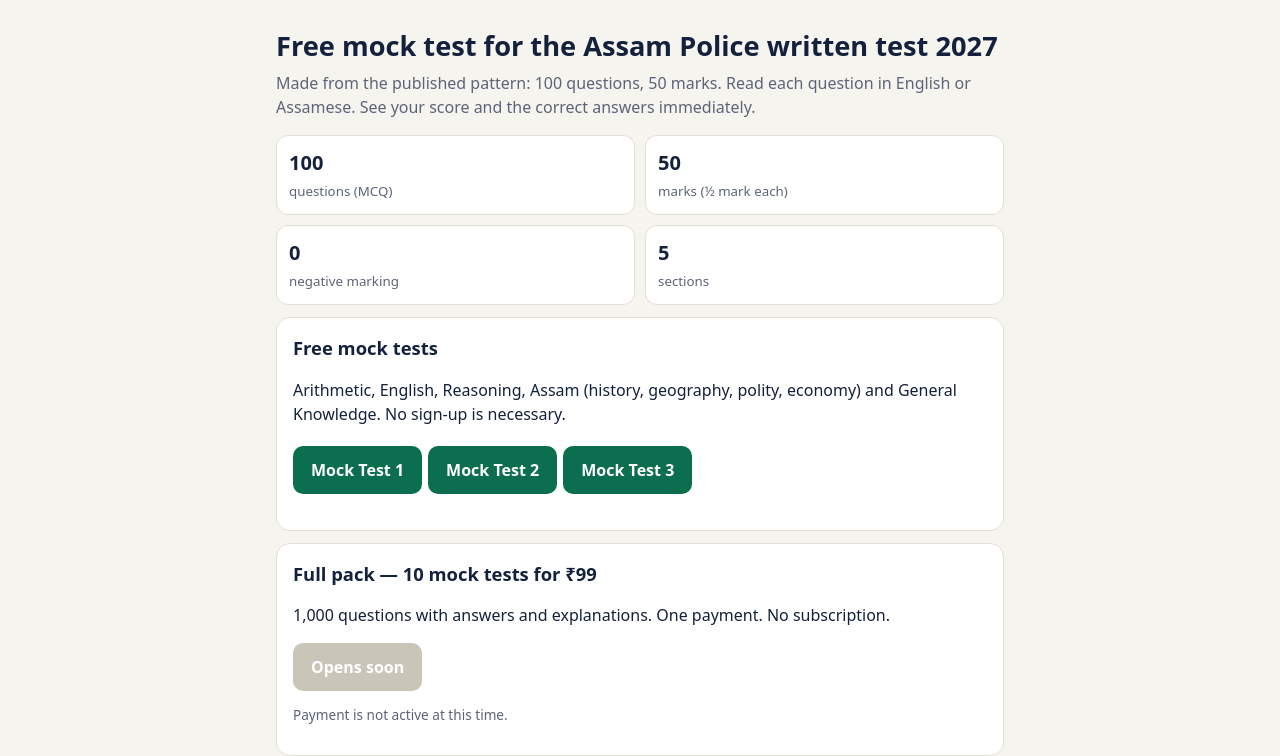
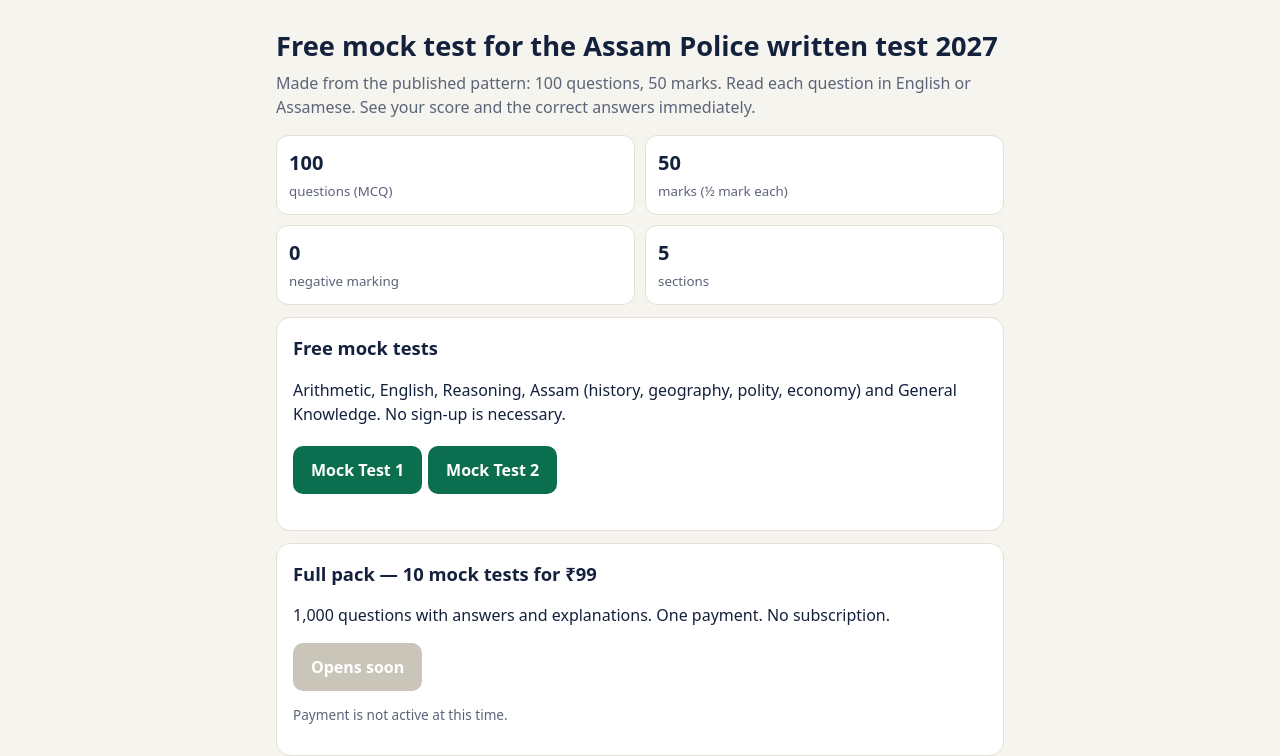
Before and after one commit to Byte-Forge-AI/axom-mock, a plain HTML site: page index.html in a window 1280 px wide. Shown: the part 65-821 px from the top of the page. Drawn offline with Linux system fonts and the light colour scheme.

```diff
--- a/index.html
+++ b/index.html
@@ -42,7 +42,7 @@
 </main>
 <footer><span data-en="AxomMock is an independent practice site. It is not connected with SLPRB or the Government of Assam. All questions are written by AxomMock. A good score here is not a promise of selection." data-as="AxomMock এটা স্বতন্ত্ৰ অনুশীলন ছাইট। SLPRB বা অসম চৰকাৰৰ সৈতে ইয়াৰ কোনো সম্পৰ্ক নাই। সকলো প্ৰশ্ন AxomMock য়ে নিজাকৈ প্ৰস্তুত কৰা। ইয়াত ভাল নম্বৰ পোৱাটো নিৰ্বাচনৰ নিশ্চয়তা নহয়।"></span><br><a href="legal.html">Terms · Privacy · Contact</a></footer>
 <script>
-  var TESTS = 3; // number of published free tests
+  var TESTS = 2; // number of published free tests
   (function () { var h = ''; for (var i = 1; i <= TESTS; i++) h += '<a class="btn" style="margin:4px 6px 4px 0" href="test.html?m=' + i + '"><span data-en="Mock Test ' + i + '" data-as="মক টেষ্ট ' + i + '"></span></a>'; document.getElementById('tests').innerHTML = h; })();
 </script>
 <script src="lang.js"></script>
--- a/sitemap.xml
+++ b/sitemap.xml
@@ -3,6 +3,5 @@
   <url><loc>https://assam.chewd.study/</loc><lastmod>2026-11-15</lastmod></url>
   <url><loc>https://assam.chewd.study/test.html?m=1</loc><lastmod>2026-11-15</lastmod></url>
   <url><loc>https://assam.chewd.study/test.html?m=2</loc><lastmod>2026-11-15</lastmod></url>
-  <url><loc>https://assam.chewd.study/test.html?m=3</loc><lastmod>2026-11-15</lastmod></url>
   <url><loc>https://assam.chewd.study/legal.html</loc><lastmod>2026-11-15</lastmod></url>
 </urlset>
```
Also changed, not shown: 1 other file.
